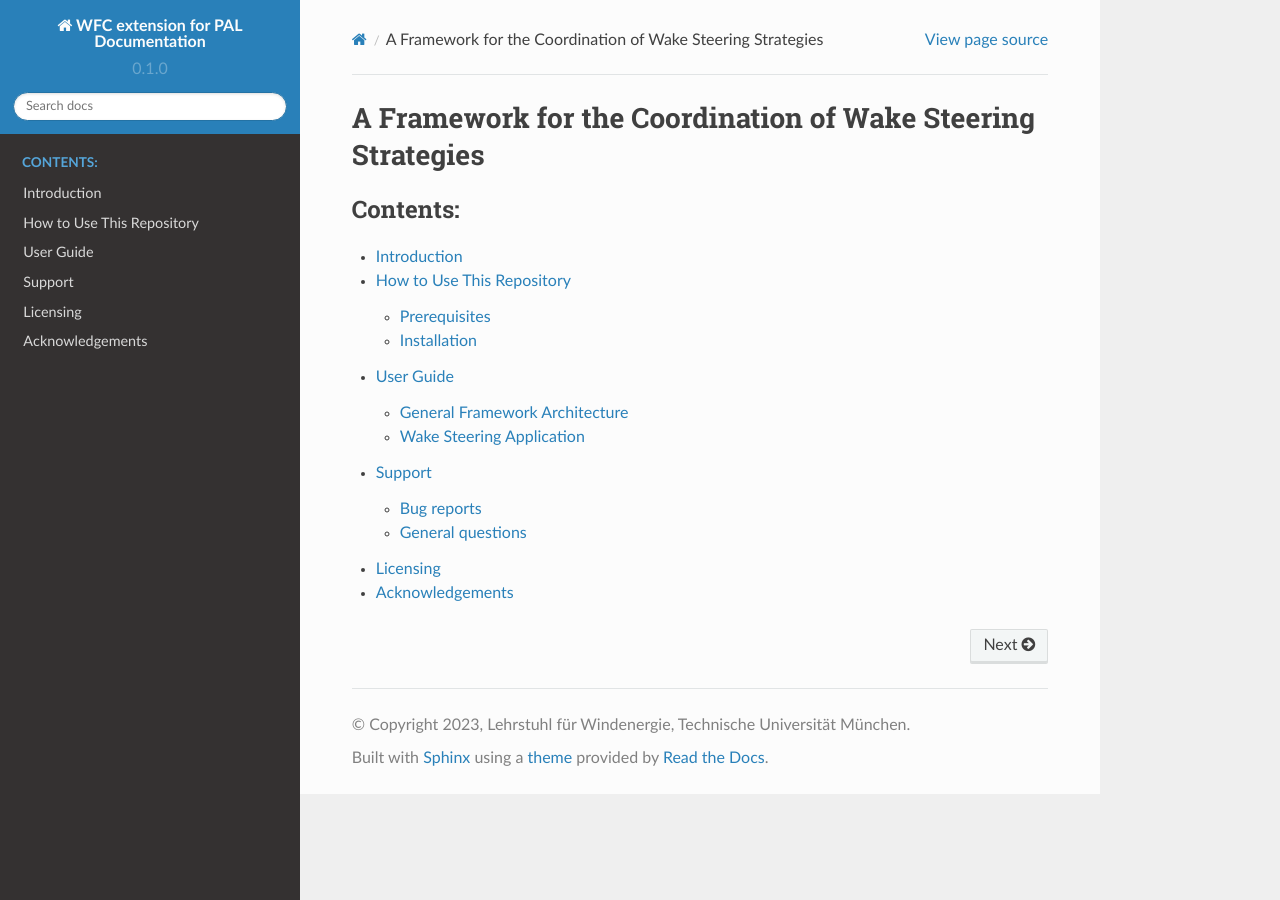
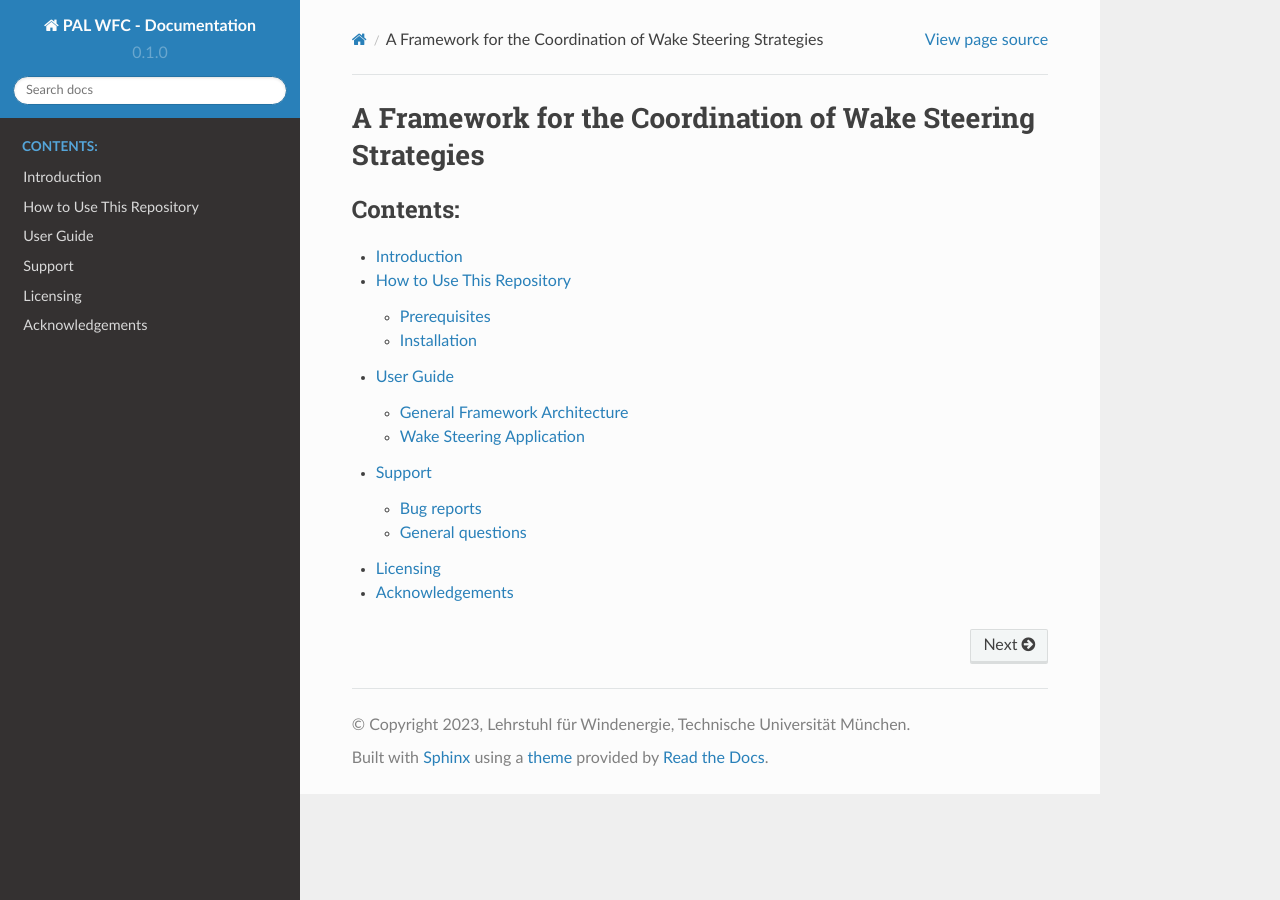
Before and after one commit to TUMLWE/wfc, a Sphinx documentation site: the page built from docs/index.rst, in a window 1280 px wide. Built offline with Sphinx 7.4.7 and the Read the Docs theme 2.0.0, drawn with Linux system fonts in a browser that asks for light colours.

Commit message:
docs update

```diff
--- a/docs/conf.py
+++ b/docs/conf.py
@@ -2,9 +2,9 @@
 
 # -- Project information
 
-project = 'WFC extension for PAL     Documentation'
+project = 'PAL WFC - Documentation'
 copyright = '2023, Lehrstuhl für Windenergie, Technische Universität München'
-author = 'Carlo R. Sucameli et al.'
+author = 'Carlo R Sucameli \and Filippo Campagnolo \and Vlaho Petrović \and Paul Hulsman \and Carlo L Bottasso'
 
 release = '0.1'
 version = '0.1.0'
@@ -44,4 +44,4 @@ epub_show_urls = 'footnote'
 
 numfig_format = {'figure': 'Figure %s', 'table': 'Table %s', 'code-block': 'Listing %s'}
 
-html_title = 'WFC Extension for PAL'
+html_title = 'PAL WFC - Documentation'
```
